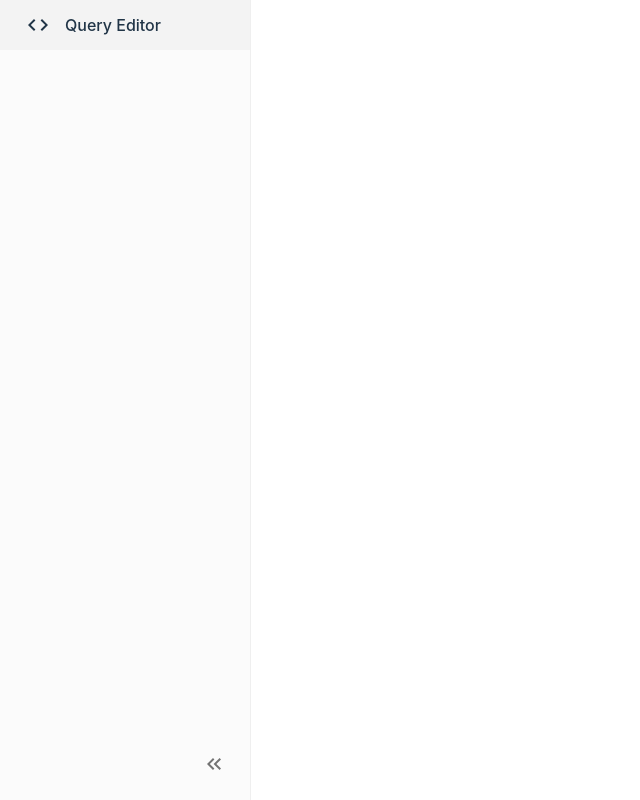
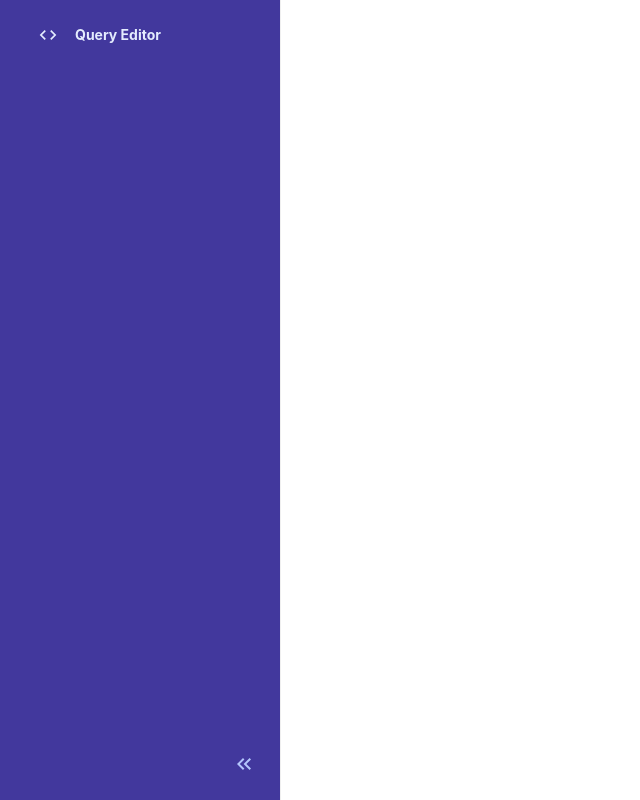
Before and after one commit to tteguayco/relearn-v3, a React (Vite) app in the folder ui/: page / in a window 1280 px wide. Shown: the whole page, without its empty margins (0-640 px from the left). Built offline with nearby package versions, Linux system fonts and the light colour scheme.

Commit message:
Improve styles of Sidebar

```diff
--- a/ui/src/components/CustomSidebar.tsx
+++ b/ui/src/components/CustomSidebar.tsx
@@ -1,20 +1,51 @@
-import { Box, Button, IconButton } from "@mui/material";
+import { Box, IconButton } from "@mui/material";
 import { Sidebar, Menu, MenuItem, useProSidebar } from "react-pro-sidebar";
 import CodeIcon from '@mui/icons-material/Code';
 import KeyboardDoubleArrowLeftIcon from '@mui/icons-material/KeyboardDoubleArrowLeft';
 import KeyboardDoubleArrowRightIcon from '@mui/icons-material/KeyboardDoubleArrowRight';
+import { ReactNode } from "react";
 
+interface CustomMenuProps {
+  children: ReactNode
+};
 
+const CustomMenu = ({ children }: CustomMenuProps) => (
+  <Menu
+    menuItemStyles={{
+      button: ({ level, active, disabled }) => {
+        // only apply styles on first level elements of the tree
+        if (level === 0)
+          return {
+            color: disabled ? '#B4C6FC' : '#E4ECFE',
+            backgroundColor: active ? '#362F78' : undefined,
+            margin: 10,
+            borderRadius: 10,
+            ":hover": {
+              color: "#E4ECFE",
+              backgroundColor: "#362F78"
+            },
+            fontWeight: "bold",
+            fontSize: 14
+          };
+      },
+    }}
+  >
+    {children}
+  </Menu>
+);
 
 export const CustomSidebar = () => {
   const { collapseSidebar, collapsed } = useProSidebar();
 
   return (
     <Box height="100vh" display="flex">
-      <Sidebar>
-          <Menu>
-            <MenuItem icon={<CodeIcon />}>Query Editor</MenuItem>
-          </Menu>
+      <Sidebar
+        width="280px"
+        backgroundColor="#42389D"
+      >
+          <CustomMenu>
+            <MenuItem icon={<CodeIcon fontSize="small" />}>Query Editor</MenuItem>
+          </CustomMenu>
 
           <IconButton
             aria-label="collapse"
@@ -27,9 +58,9 @@ export const CustomSidebar = () => {
             }}
           >
             {collapsed ? (
-                <KeyboardDoubleArrowRightIcon />
+                <KeyboardDoubleArrowRightIcon color="secondary" />
               ) : (
-                <KeyboardDoubleArrowLeftIcon />
+                <KeyboardDoubleArrowLeftIcon color="secondary" />
             )}
           </IconButton>
       </Sidebar>
--- a/ui/src/theme/index.ts
+++ b/ui/src/theme/index.ts
@@ -1,26 +1,12 @@
 import { createTheme } from "@mui/material";
-import { blue, orange, red } from "@mui/material/colors";
 
-declare module '@mui/material/styles' {
-  interface Theme {
-    // primary: string;
-    // secondary: string;
-    status: {
-      danger: string;
-    };
+const palette = {
+  primary: {
+    main: '#42389D'
+  },
+  secondary: {
+    main: "#B4C6FC"
   }
-  // allow configuration using `createTheme`
-  interface ThemeOptions {
-    status?: {
-      danger?: string;
-    };
-  }
-}
+};
 
-export const theme = createTheme({
-  // primary: red,
-  // secondary: red,
-  status: {
-    danger: orange[500],
-  },
-});
+export const theme = createTheme({ palette });
```
